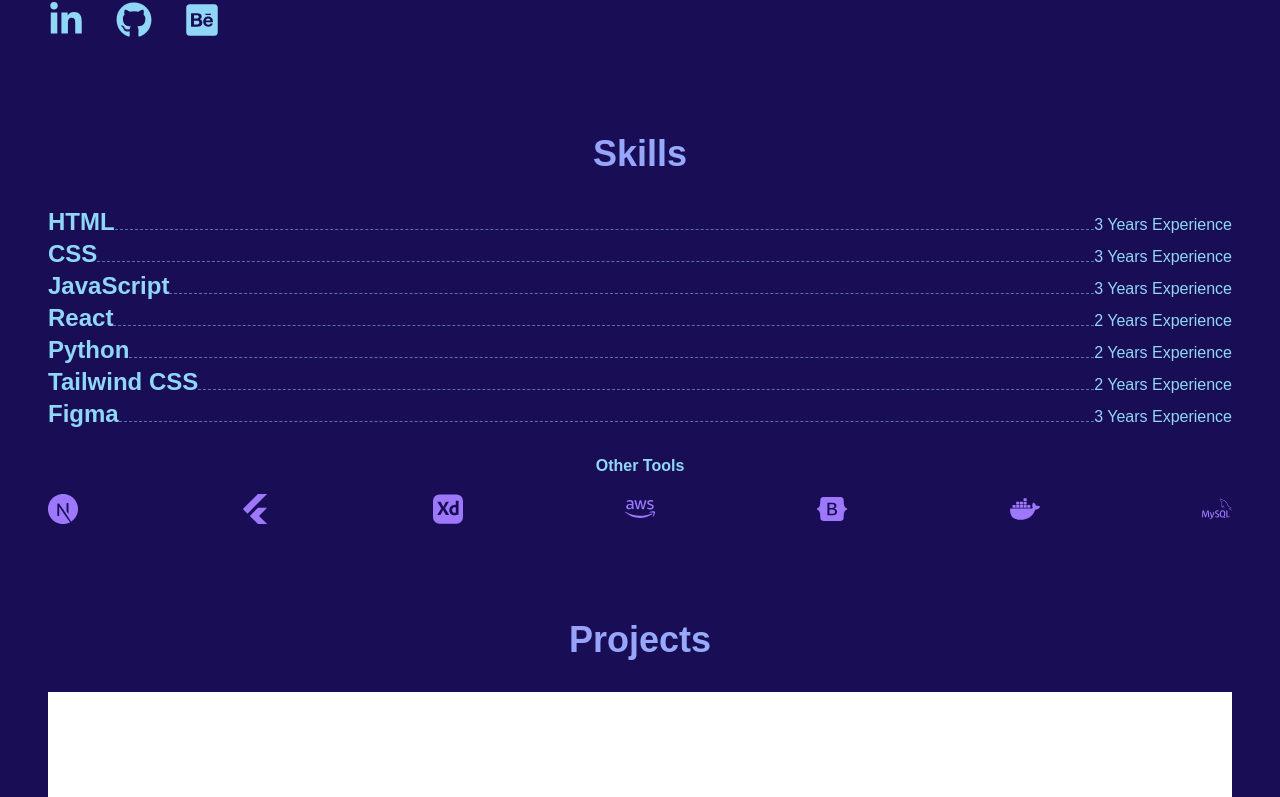
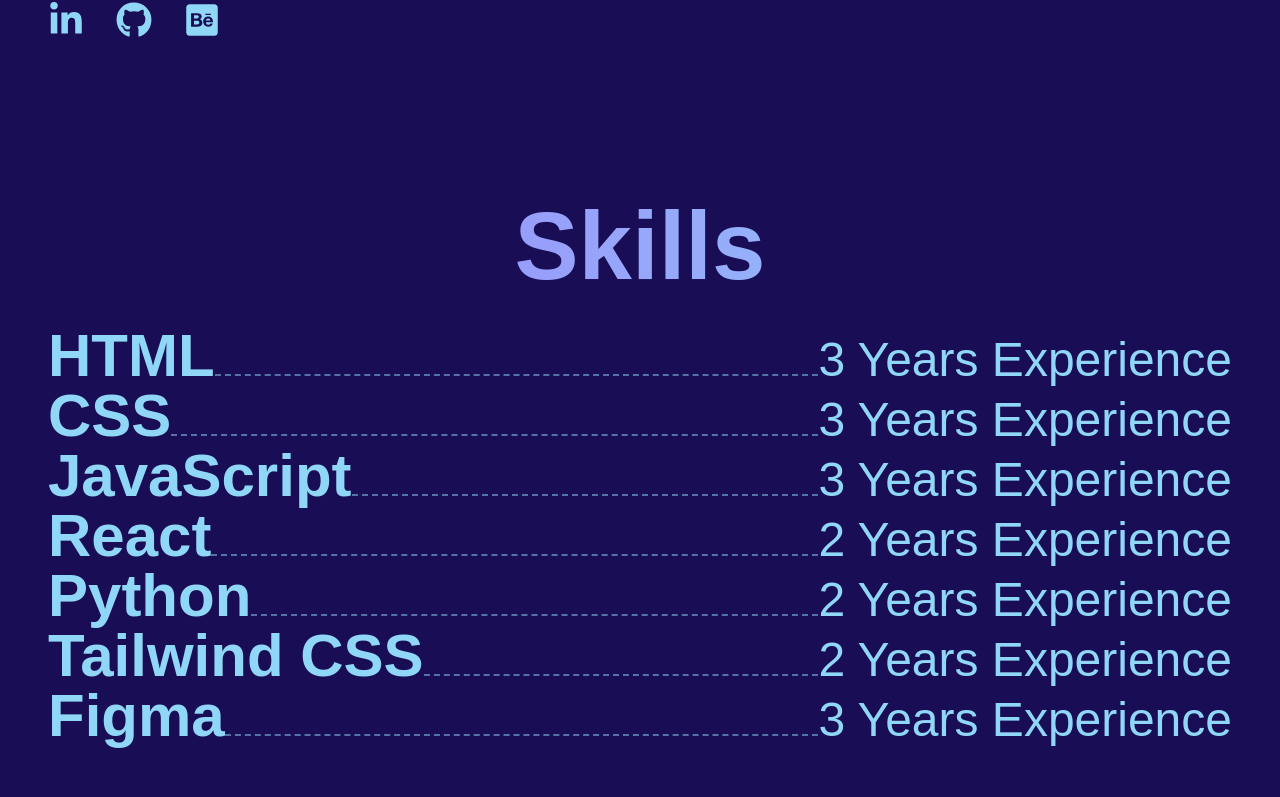
Before and after one commit to princeradebe/portfolio, a React (Vite) app: page / in a window 1280 px wide. Shown: the part 1174-1971 px from the top of the page. Built offline with nearby package versions, Linux system fonts and the light colour scheme; a web font is replaced by a local one.

Commit message:
Font sizes for Skills section

```diff
--- a/src/components/Skills.jsx
+++ b/src/components/Skills.jsx
@@ -14,14 +14,14 @@
 const Skills = () => {
     return (
         <>
-            <h2 className='text-4xl mt-24 mb-8 px-4 font-semibold text-transparent bg-clip-text bg-gradient-to-r to-brand-light-blue from-brand-magenta'>Skills</h2>
+            <h2 className='text-4xl md:text-8xl mt-24 md:mt-40 mb-8 px-4 font-semibold text-transparent bg-clip-text bg-gradient-to-r to-brand-light-blue from-brand-magenta'>Skills</h2>
             {
                 skills.map(({ id, skill, years }) => (
                     <SkillsComp key={id} skill={skill} years={years} />
                 ))
             }
-            <h2 className='text-brand-light-blue px-4 font-semibold mt-6 mb-4'>Other Tools</h2>
-            <div className='flex justify-between px-4 text-3xl text-brand-magenta'>
+            <h2 className='text-brand-light-blue px-4 font-semibold md:text-4xl mt-6 md:mt-12 mb-4'>Other Tools</h2>
+            <div className='flex justify-between px-4 text-3xl md:text-6xl text-brand-magenta'>
                 <SiNextdotjs title='Next.js' />
                 <SiFlutter title='Flutter' />
                 <SiAdobexd title='Adobe XD' />
--- a/src/components/skills/SkillsComp.jsx
+++ b/src/components/skills/SkillsComp.jsx
@@ -3,9 +3,9 @@
 const SkillsComp = ({ skill, years }) => {
     return (
         <div className='flex px-4 justify-between items-baseline'>
-            <h3 className='text-2xl text-brand-light-blue font-semibold'>{skill}</h3>
-            <div className='grow border-b-[0.5px] border-dashed border-brand-light-blue opacity-50'></div>
-            <p className='text-brand-light-blue font-light'>{years}</p>
+            <h3 className='text-2xl md:text-6xl text-brand-light-blue font-semibold'>{skill}</h3>
+            <div className='grow border-b-[0.5px] md:border-b-2 border-dashed border-brand-light-blue opacity-50'></div>
+            <p className='text-brand-light-blue font-light md:text-5xl'>{years}</p>
         </div>
     )
 }
```
